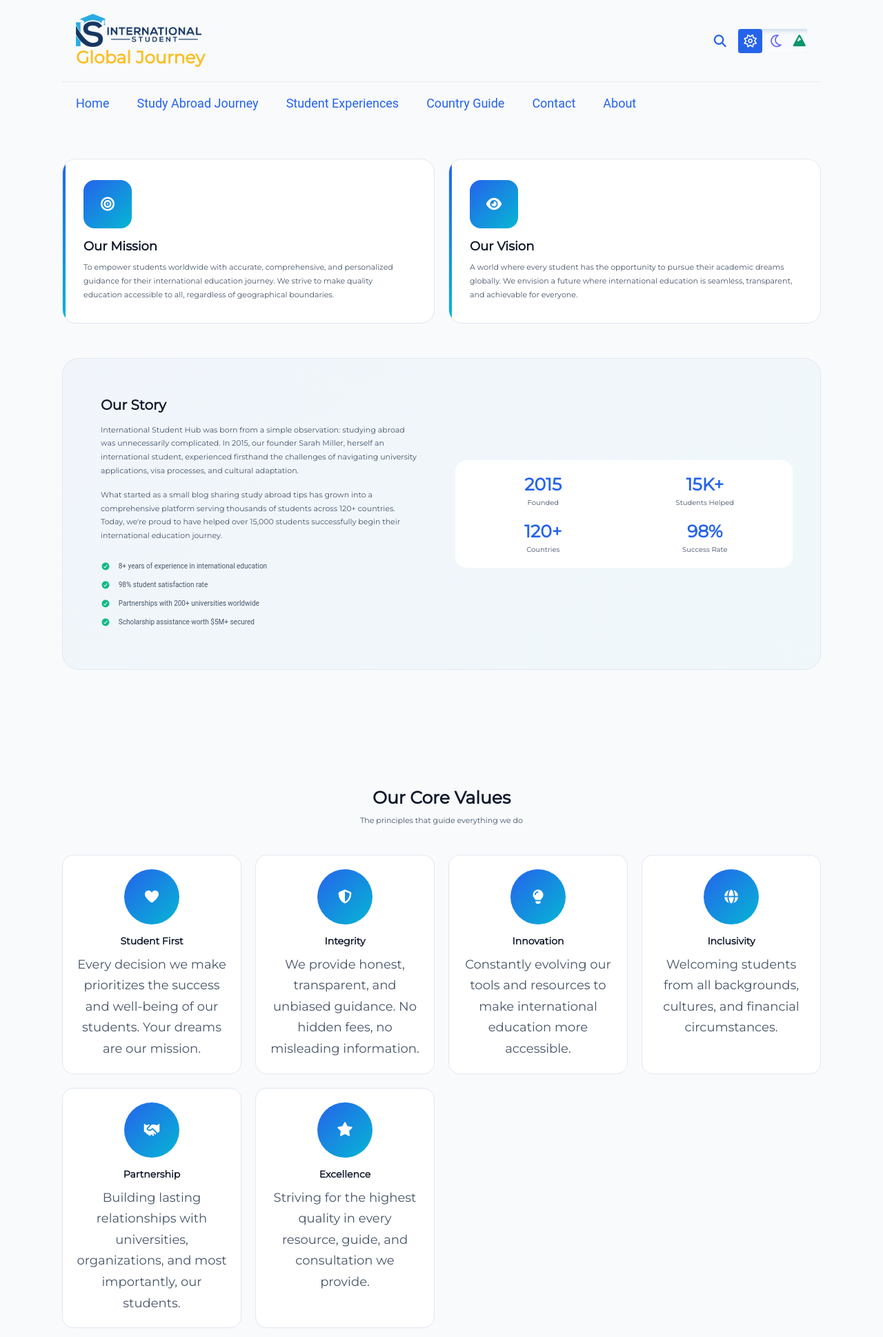
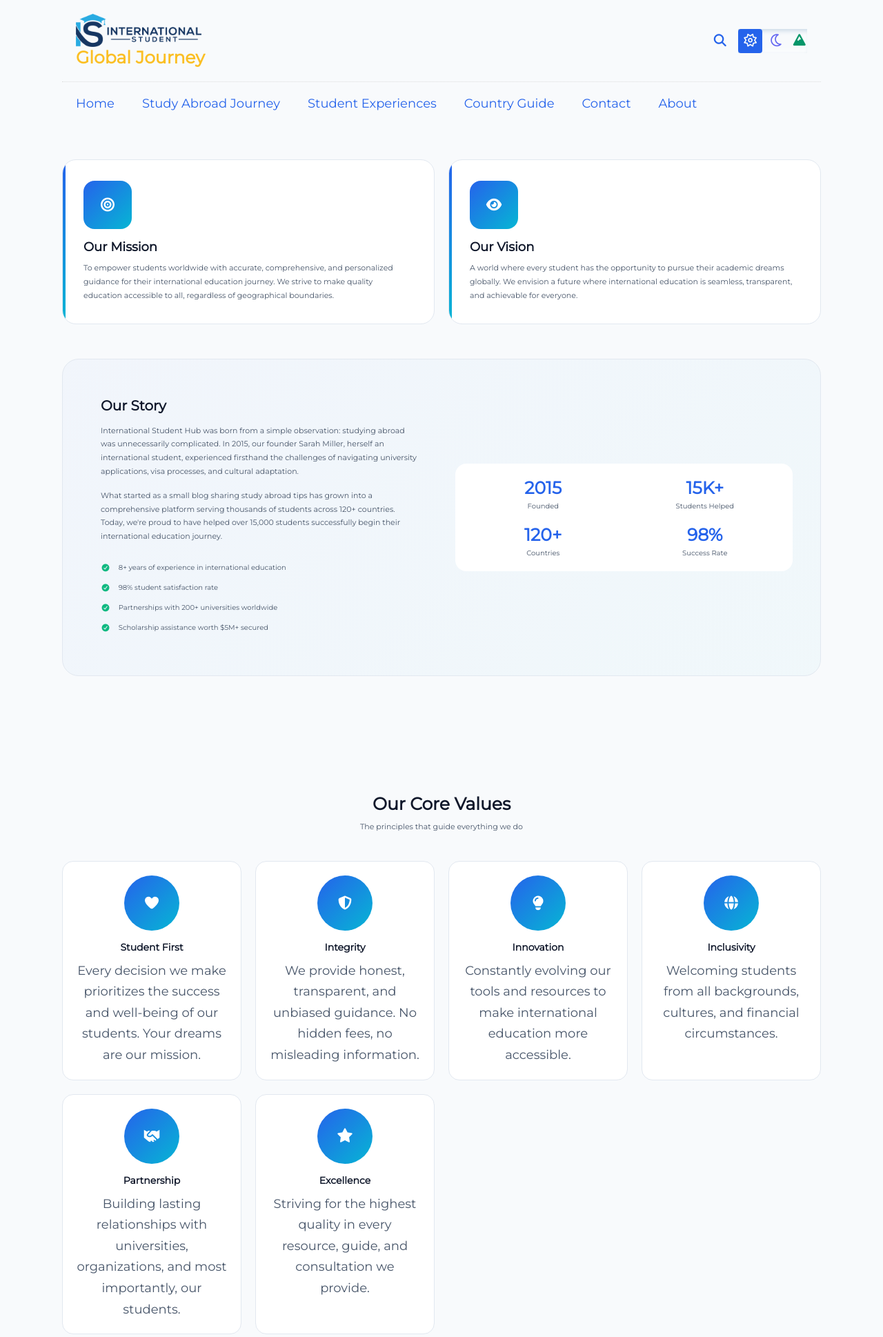
Before and after one commit to khadiza123456/international-student-hub, a PHP site: page /about.html in a window 1280 px wide. Shown: the top 1938 px of the page at 69% size. Run offline with PHP 8.4, Linux system fonts and the light colour scheme.

Commit message:
Update style.css
link font update

```diff
--- a/assets/css/style.css
+++ b/assets/css/style.css
@@ -35,7 +35,7 @@ ul {
   list-style: none;
   margin: 0;
   padding: 0;
-  font-family: "Roboto", sans-serif;
+  font-family: "Montserrat", Times, serif;
 }
 h1,
 h2,
@@ -43,7 +43,8 @@ h3,
 h4,
 h5,
 h6 {
-  font-optical-sizing: auto;
+  font-family: "Montserrat", Times, serif;
+  list-style: none;
 }
 a {
   text-decoration: none;
```
